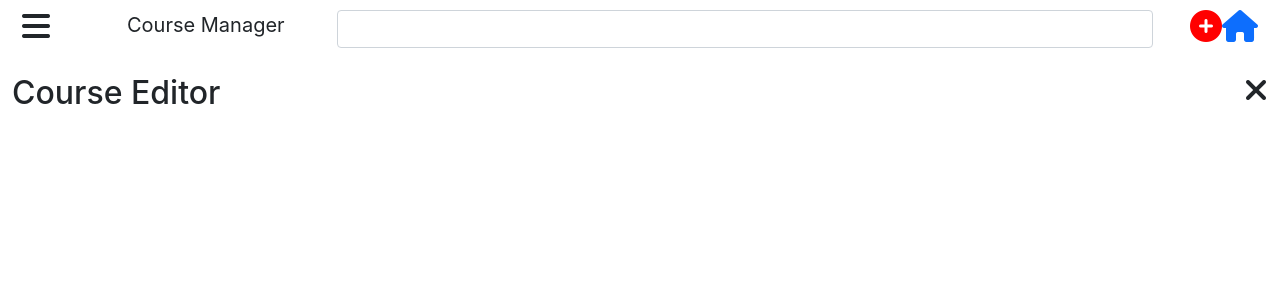
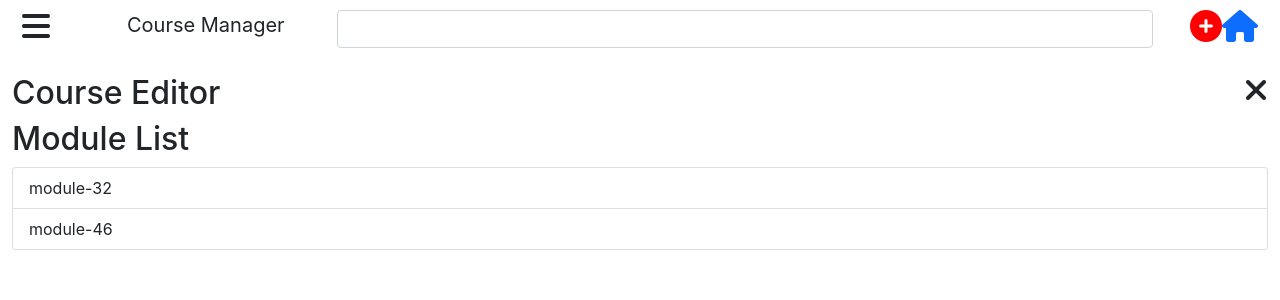
Before and after one commit to leizhang88/wbdv-sp21-client-react, a React (Create React App) app: page /courses/editor in a window 1280 px wide. Shown: the top 300 px of the page. Built offline with nearby package versions, Linux system fonts and the light colour scheme; no server answers.

Commit message:
Created component module-list

```diff
--- a/src/components/course-editor.js
+++ b/src/components/course-editor.js
@@ -1,14 +1,23 @@
 import React from "react";
-import { useHistory } from "react-router-dom";
+import {useHistory} from "react-router-dom";
+import moduleReducer from "../reducers/module-reducer";
+import {createStore} from "redux";
+import {Provider} from "react-redux";
+import ModuleList from "./module-list";
+
+const store = createStore(moduleReducer)
 
 const CourseEditor = ({history}) => {
   return (
+    <Provider store={store}>
       <div>
         <h2>
           Course Editor
           <i onClick={() => history.goBack()} className="fas fa-times float-end"></i>
         </h2>
+        <ModuleList/>
       </div>
+    </Provider>
   );
 };
 
--- /dev/null
+++ b/src/components/module-list.js
@@ -0,0 +1,29 @@
+import React from "react";
+import {connect} from "react-redux";
+
+const ModuleList = ({myModules}) => (
+  <div>
+    <h2>Module List</h2>
+    <ul className="list-group">
+      {
+        myModules.map(module =>
+          <li className="list-group-item">
+            {module.title}
+          </li>
+        )
+      }
+    </ul>
+  </div>
+)
+
+const stateToPropertyMapper = (state) => {
+  return {
+    myModules: state.modules
+  }
+}
+
+const dispatchToPropertyMapper = (dispatch) => {
+
+}
+
+export default connect(stateToPropertyMapper, dispatchToPropertyMapper)(ModuleList)
--- /dev/null
+++ b/src/reducers/module-reducer.js
@@ -0,0 +1,21 @@
+import React from "react";
+import {connect} from "react-redux";
+
+const initialState = {
+  modules: [
+    {_id: '0032', title: 'module-32'},
+    {_id: '0046', title: 'module-46'},
+  ]
+}
+
+const moduleReducer = (state=initialState, action) => {
+  switch (action.type) {
+    case  'CREATE_MODULE':
+    case 'DELETE_MODULE':
+    case 'UPDATE_MODULE':
+    default:
+      return state;
+  }
+}
+
+export default moduleReducer;
```
Lines whose indentation alone changed are shown as unchanged.
